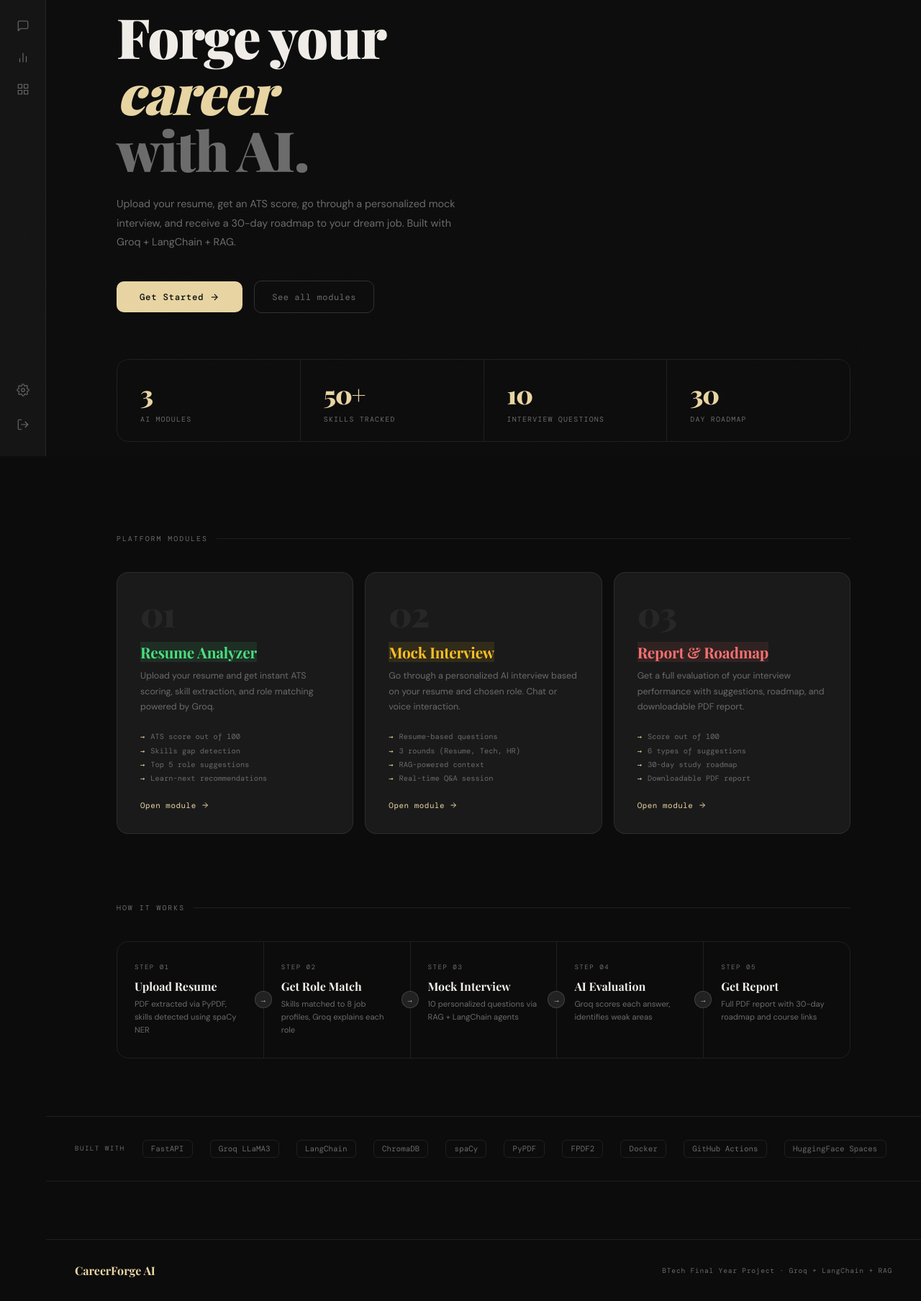
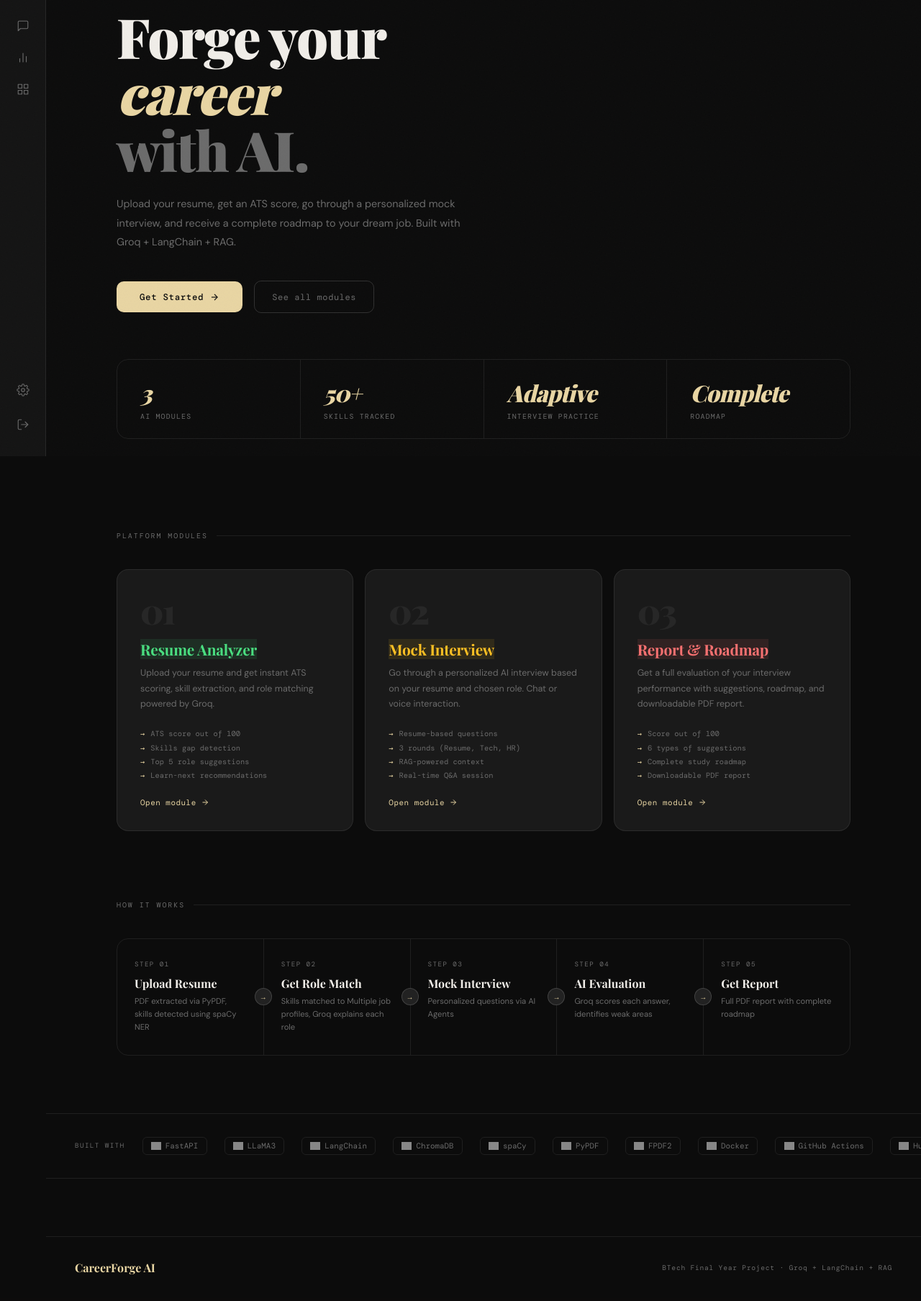
Before and after one commit to AJ-Devlopers/CareerForge-AI, a FastAPI app: page / in a window 1280 px wide. Shown: the part 166-1974 px from the top of the page at 72% size. After the commit the page ends 1937 px from the top, so only its background shows below. Run offline with FastAPI, Linux system fonts and the light colour scheme; some web fonts are replaced; grey boxes are pictures that could not be loaded.

Commit message:
Icons added

```diff
--- a/app/static/css/style.css
+++ b/app/static/css/style.css
@@ -360,10 +360,11 @@ body::before{
 .stat-num{
   font-family:var(--serif);
   font-weight:900;
-  font-size:2.2rem;
+  font-size:2rem;
   color:var(--accent);
   letter-spacing:-0.03em;
   margin-bottom:0.3rem;
+  font-style: italic;
 }
 
 .stat-label{
@@ -561,15 +562,33 @@ body::before{
 }
 
 .tech-item{
-  font-family:var(--mono);font-size:0.68rem;
-  padding:0.3rem 0.7rem;
-  border:1px solid var(--border);border-radius:6px;
-  color:var(--muted);white-space:nowrap;flex-shrink:0;
-  transition:all 0.2s;
+  display: inline-flex;        /* ⭐ important */
+  align-items: center;
+  gap: 6px;
+
+  font-family: var(--mono);
+  font-size: 0.68rem;
+  padding: 0.3rem 0.7rem;
+  border: 1px solid var(--border);
+  border-radius: 6px;
+  color: var(--muted);
+  white-space: nowrap;
+  flex-shrink: 0;
+  transition: all 0.2s;
 }
 
-.tech-item:hover{border-color:var(--accent);color:var(--accent);}
-
+.tech-item img{
+  width: 14px;
+  height: 14px;
+  object-fit: contain;
+  opacity: 0.85;
+  transition: 0.2s;
+}
+.tech-item:hover{
+  cursor: pointer;
+  border-color: var(--accent);
+  color: var(--accent);
+}
 /* ── FOOTER ── */
 footer{
   padding:2rem 2.5rem;
--- a/app/templates/landing.html
+++ b/app/templates/landing.html
@@ -30,7 +30,7 @@
   </h1>
   <p class="hero-desc">
     Upload your resume, get an ATS score, go through a personalized
-    mock interview, and receive a 30-day roadmap to your dream job.
+    mock interview, and receive a complete roadmap to your dream job.
     Built with Groq + LangChain + RAG.
   </p>
   <div class="hero-actions">
@@ -52,12 +52,12 @@
       <div class="stat-label">Skills tracked</div>
     </div>
     <div class="stat-item">
-      <div class="stat-num">10</div>
-      <div class="stat-label">Interview questions</div>
+      <div class="stat-num">Adaptive</div>
+      <div class="stat-label">Interview Practice</div>
     </div>
     <div class="stat-item">
-      <div class="stat-num">30</div>
-      <div class="stat-label">Day roadmap</div>
+      <div class="stat-num">Complete</div>
+      <div class="stat-label">Roadmap</div>
     </div>
   </div>
 </section>
@@ -120,7 +120,7 @@
       <div class="module-features">
         <span class="feature-item">Score out of 100</span>
         <span class="feature-item">6 types of suggestions</span>
-        <span class="feature-item">30-day study roadmap</span>
+        <span class="feature-item">Complete study roadmap</span>
         <span class="feature-item">Downloadable PDF report</span>
       </div>
       <div class="module-cta">
@@ -146,13 +146,13 @@
       <div class="flow-arrow">→</div>
       <div class="flow-step-num">Step 02</div>
       <div class="flow-step-title">Get Role Match</div>
-      <div class="flow-step-desc">Skills matched to 8 job profiles, Groq explains each role</div>
+      <div class="flow-step-desc">Skills matched to Multiple job profiles, Groq explains each role</div>
     </div>
     <div class="flow-step">
       <div class="flow-arrow">→</div>
       <div class="flow-step-num">Step 03</div>
       <div class="flow-step-title">Mock Interview</div>
-      <div class="flow-step-desc">10 personalized questions via RAG + LangChain agents</div>
+      <div class="flow-step-desc">Personalized questions via AI Agents</div>
     </div>
     <div class="flow-step">
       <div class="flow-arrow">→</div>
@@ -163,7 +163,7 @@
     <div class="flow-step">
       <div class="flow-step-num">Step 05</div>
       <div class="flow-step-title">Get Report</div>
-      <div class="flow-step-desc">Full PDF report with 30-day roadmap and course links</div>
+      <div class="flow-step-desc">Full PDF report with complete roadmap</div>
     </div>
   </div>
 </section>
@@ -171,16 +171,46 @@
 <!-- TECH STRIP -->
 <div class="tech-strip">
   <span class="tech-label">Built with</span>
-  <span class="tech-item">FastAPI</span>
-  <span class="tech-item">Groq LLaMA3</span>
-  <span class="tech-item">LangChain</span>
-  <span class="tech-item">ChromaDB</span>
-  <span class="tech-item">spaCy</span>
-  <span class="tech-item">PyPDF</span>
-  <span class="tech-item">FPDF2</span>
-  <span class="tech-item">Docker</span>
-  <span class="tech-item">GitHub Actions</span>
-  <span class="tech-item">HuggingFace Spaces</span>
+
+  <span class="tech-item">
+    <img src="https://cdn.simpleicons.org/fastapi/009688" alt="FastAPI"> FastAPI
+  </span>
+
+  <span class="tech-item">
+    <img src="https://img.icons8.com/color/24/artificial-intelligence.png"> LLaMA3
+  </span>
+
+  <span class="tech-item">
+    <img src="https://img.icons8.com/color/24/chain.png"/> LangChain
+  </span>
+
+  <span class="tech-item">
+    <img src="https://img.icons8.com/color/24/database.png"/> ChromaDB
+  </span>
+
+  <span class="tech-item">
+    <img src="https://img.icons8.com/color/24/python.png"/> spaCy
+  </span>
+
+  <span class="tech-item">
+    <img src="https://img.icons8.com/color/24/pdf.png"/> PyPDF
+  </span>
+
+  <span class="tech-item">
+    <img src="https://img.icons8.com/color/24/pdf-2.png"/> FPDF2
+  </span>
+
+  <span class="tech-item">
+    <img src="https://img.icons8.com/color/24/docker.png"/> Docker
+  </span>
+
+  <span class="tech-item">
+    <img src="https://img.icons8.com/color/24/github.png"/> GitHub Actions
+  </span>
+
+  <span class="tech-item">
+    <img src="https://cdn.simpleicons.org/huggingface" alt="HuggingFace"> HuggingFace
+  </span>
 </div>
 
 <!-- FOOTER -->
```
